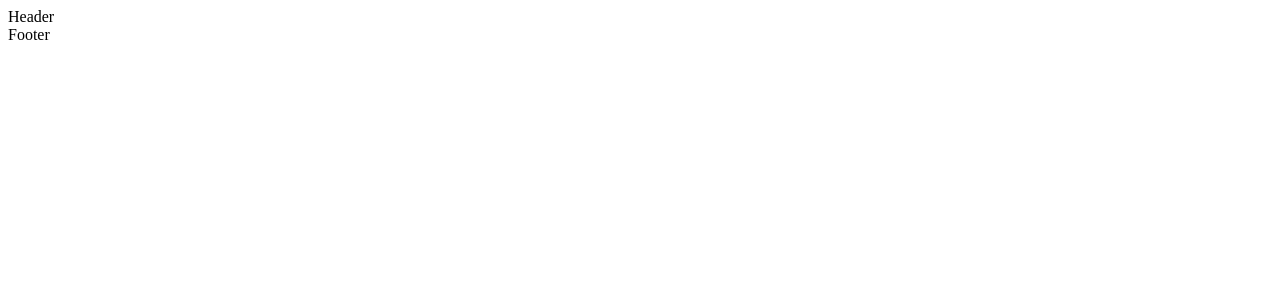
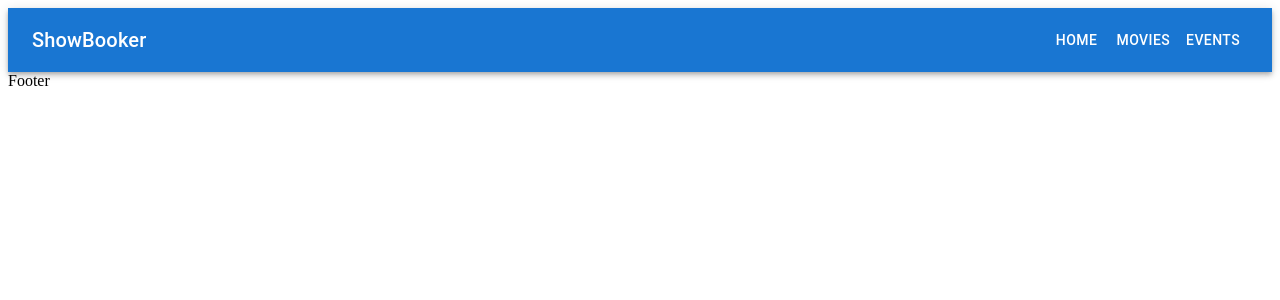
Before and after one commit to Sapan123-dev/EventMaster, a React (Create React App) app in the folder frontend/: page / in a window 1280 px wide. Shown: the top 300 px of the page. Built offline with nearby package versions, Linux system fonts and the light colour scheme.

Commit message:
header initial commit

```diff
--- a/frontend/src/components/common/Header.tsx
+++ b/frontend/src/components/common/Header.tsx
@@ -1,13 +1,105 @@
+import {
+  AppBar,
+  Button,
+  Drawer,
+  IconButton,
+  List,
+  ListItem,
+  ListItemText,
+  styled,
+  Toolbar,
+  Typography,
+  useMediaQuery,
+  useTheme,
+} from "@mui/material";
+import MenuIcon from "@mui/icons-material/Menu";
 import { motion } from "framer-motion";
+import { useState } from "react";
+
+const StyledTitle = styled(Typography)(({ theme }) => ({
+  flexGrow: 1,
+  textDecoration: "none",
+  color: "white",
+}));
+
+const StyledMenuButton = styled(IconButton)(({ theme }) => ({
+  marginRight: theme.spacing(2),
+}));
+
+const StyledNavButtons = styled("div")(({ theme }) => ({
+  [theme.breakpoints.down("sm")]: {
+    display: "none",
+  },
+}));
+
+const StyledFullList = styled("div")(({ theme }) => ({
+  width: "auto",
+}));
 
 const Header: React.FC = () => {
-  // const menuItems = [
-  //     { text: 'Home', path: '/' },
-  //     { text: 'Movies', path: '/movies' },
-  //     { text: 'Events', path: '/events' },
-  //   ];
+  const theme = useTheme();
+  const isMobile = useMediaQuery(theme.breakpoints.down("sm"));
+  const [drawerOpen, setDrawerOpen] = useState(false);
 
-  return <motion.div>Header</motion.div>;
+  const menuItems = [
+    { text: "Home", path: "/" },
+    { text: "Movies", path: "/movies" },
+    { text: "Events", path: "/events" },
+  ];
+
+  const toggleDrawer = (open: boolean) => () => {
+    setDrawerOpen(open);
+  };
+
+  const list = () => (
+    <StyledFullList
+      role="presentation"
+      onClick={toggleDrawer(false)}
+      onKeyDown={toggleDrawer(false)}
+    >
+      <List>
+        {menuItems.map((item) => (
+          <ListItem key={item.text}>
+            <ListItemText primary={item.text} />
+          </ListItem>
+        ))}
+      </List>
+    </StyledFullList>
+  );
+
+  return (
+    <motion.div
+      initial={{ y: -100 }}
+      animate={{ y: 0 }}
+      transition={{ type: "spring", stiffness: 120 }}
+    >
+      <AppBar position="static">
+        <Toolbar>
+          {isMobile && (
+            <StyledMenuButton
+              edge="start"
+              color="inherit"
+              aria-label="menu"
+              onClick={toggleDrawer(true)}
+            >
+              <MenuIcon />
+            </StyledMenuButton>
+          )}
+          <StyledTitle variant="h6">ShowBooker</StyledTitle>
+          <StyledNavButtons>
+            {menuItems.map((item) => (
+              <Button key={item.text} color="inherit">
+                {item.text}
+              </Button>
+            ))}
+          </StyledNavButtons>
+        </Toolbar>
+      </AppBar>
+      <Drawer anchor="left" open={drawerOpen} onClose={toggleDrawer(false)}>
+        {list()}
+      </Drawer>
+    </motion.div>
+  );
 };
 
 export default Header;
--- a/frontend/src/types/types.ts
+++ b/frontend/src/types/types.ts
@@ -0,0 +1 @@
+export const sample = "sample";
--- a/frontend/src/utils/utils.ts
+++ b/frontend/src/utils/utils.ts
@@ -0,0 +1 @@
+export const sample = "sample";
```
